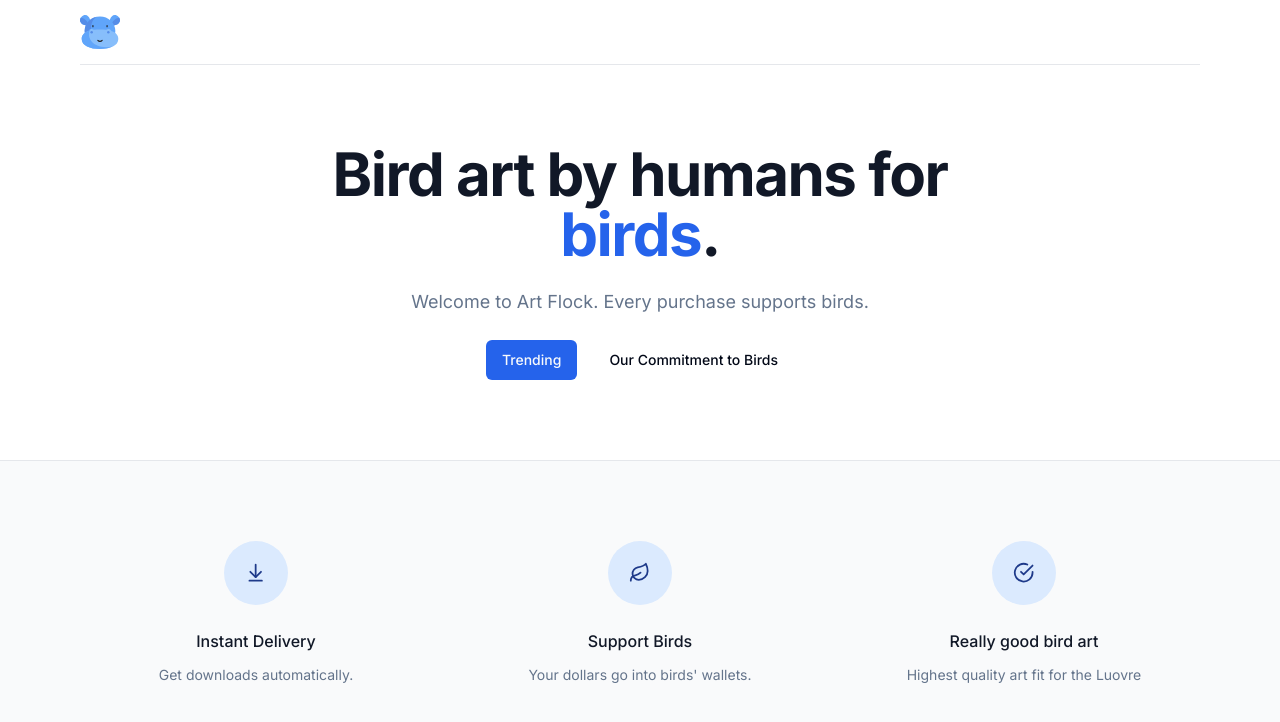
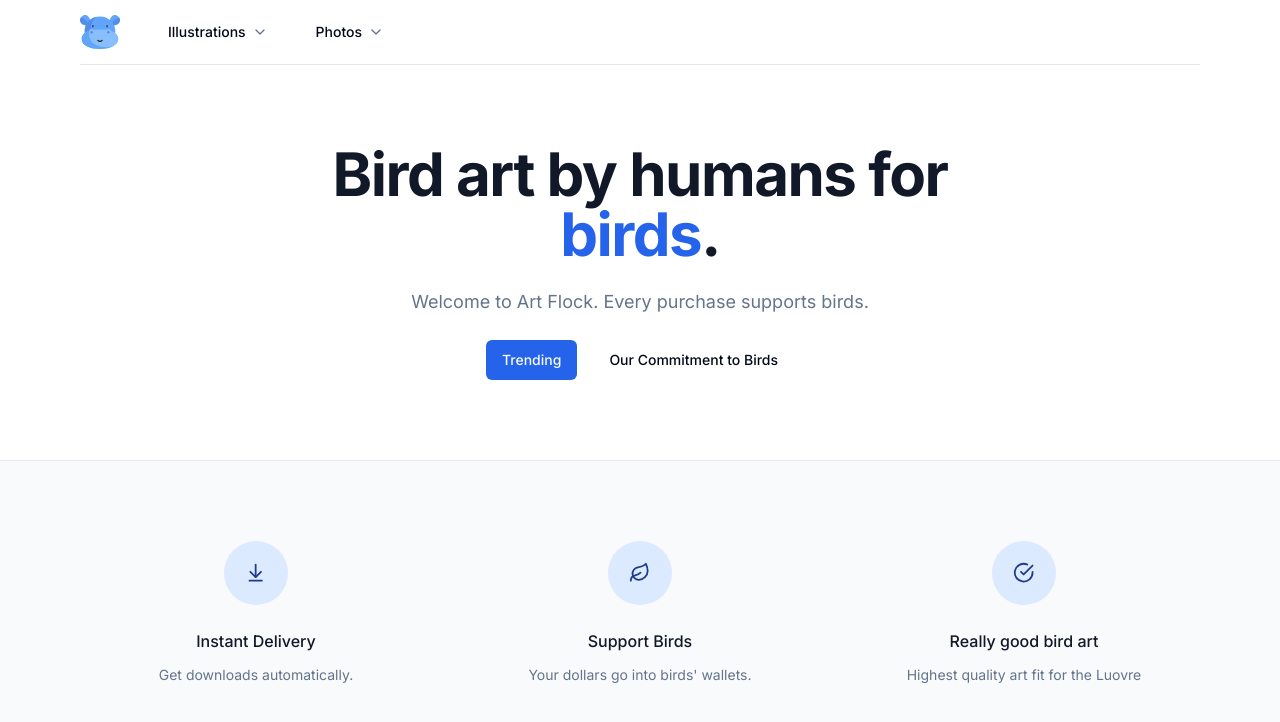
Before and after one commit to christian-the-brewer/artflock, a Next.js app: page / in a window 1280 px wide. Shown: the top 722 px of the page. Built offline with nearby package versions, Linux system fonts and the light colour scheme.

Commit message:
creating navitems

```diff
--- /dev/null
+++ b/src/components/NavItem.tsx
@@ -0,0 +1,28 @@
+"use client"
+
+import {Button} from "@/components/ui/button";
+import {PRODUCT_CATEGORIES} from "@/config/Index";
+import {ChevronDown} from "lucide-react";
+import {cn} from "@/lib/utils";
+
+type Category = typeof PRODUCT_CATEGORIES[number]
+interface NavItemProps {
+    category: Category
+    handleOpen: () => void
+    isOpen: boolean
+    isAnyOpen: boolean
+}
+
+const NavItem = ({category, handleOpen, isOpen, isAnyOpen}: NavItemProps) => {
+    return <div className="flex">
+    <div className="relative flex items-center">
+        <Button className="gap-1.5" onClick={handleOpen} variant={isOpen ? "secondary" : "ghost"}>
+            {category.label}
+            <ChevronDown className={cn("h-4 w-4 transition-all text-muted-foreground",{
+                "-rotate-180": isOpen,
+            })} />
+        </Button>
+    </div>
+        </div>
+}
+export default NavItem
--- a/src/components/NavItems.tsx
+++ b/src/components/NavItems.tsx
@@ -2,11 +2,36 @@
 
 import {number} from "prop-types";
 import {useState} from "react";
+import {PRODUCT_CATEGORIES} from "@/config/Index";
+import NavItem from "@/components/NavItem";
 
 const NavItems = () => {
     const [activeIndex, setActiveIndex] = useState<null | number>(null)
+
+    const isAnyOpen = activeIndex != null
+
     return (
-        <div className="flex gap-4 h-full"></div>
+        <div className="flex gap-4 h-full">
+            {PRODUCT_CATEGORIES.map((category, i) => {
+                const handleOpen = () => {
+                    if (activeIndex === i) {
+                        setActiveIndex(null);
+                    } else {
+                        setActiveIndex(i)
+                    }
+                }
+                const isOpen = i === activeIndex
+                return (
+                    <NavItem
+                    category={category}
+                    handleOpen={handleOpen}
+                    isOpen={isOpen}
+                    key={category.value}
+                    isAnyOpen={isAnyOpen}
+                    />
+                )
+            })}
+        </div>
     )
 }
 
```
